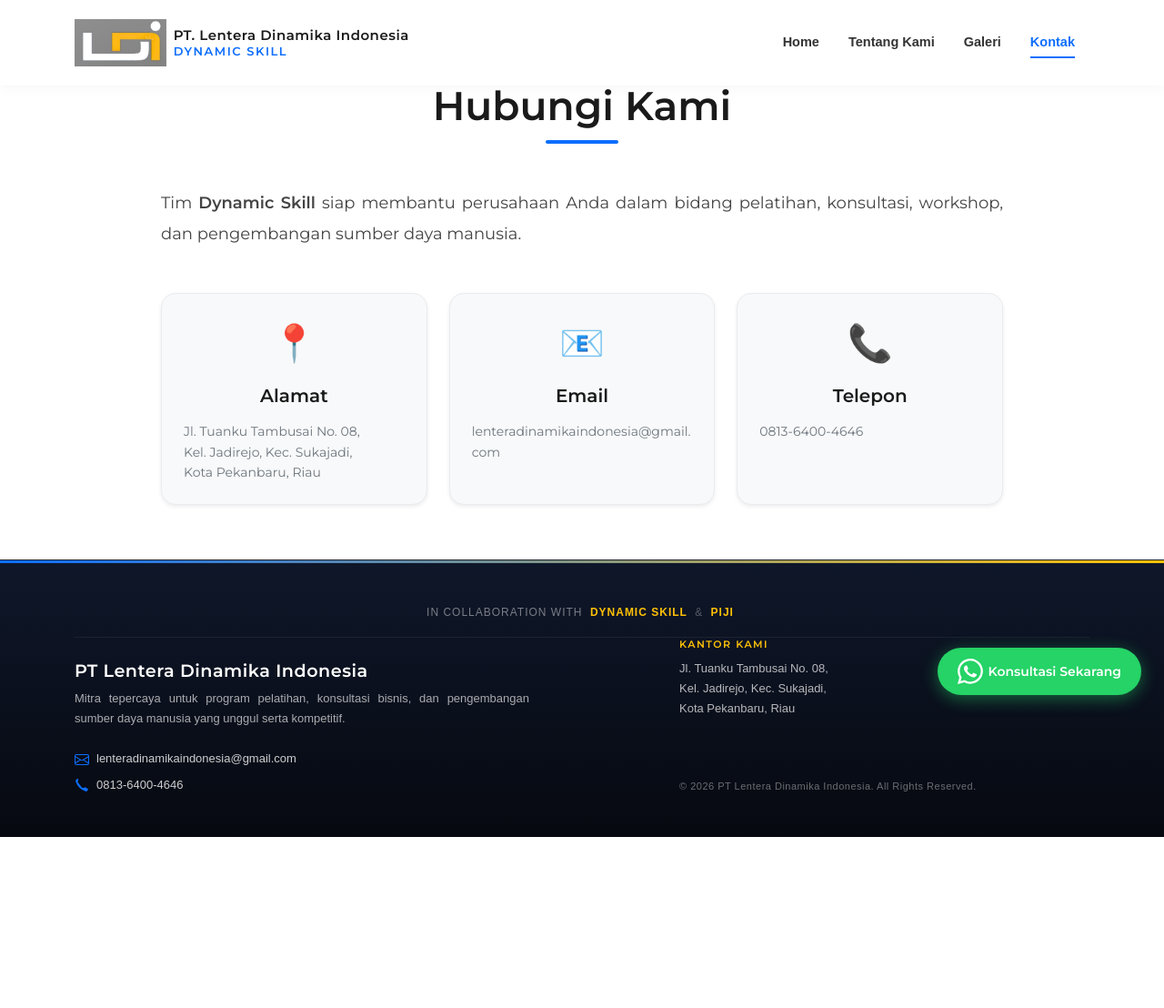
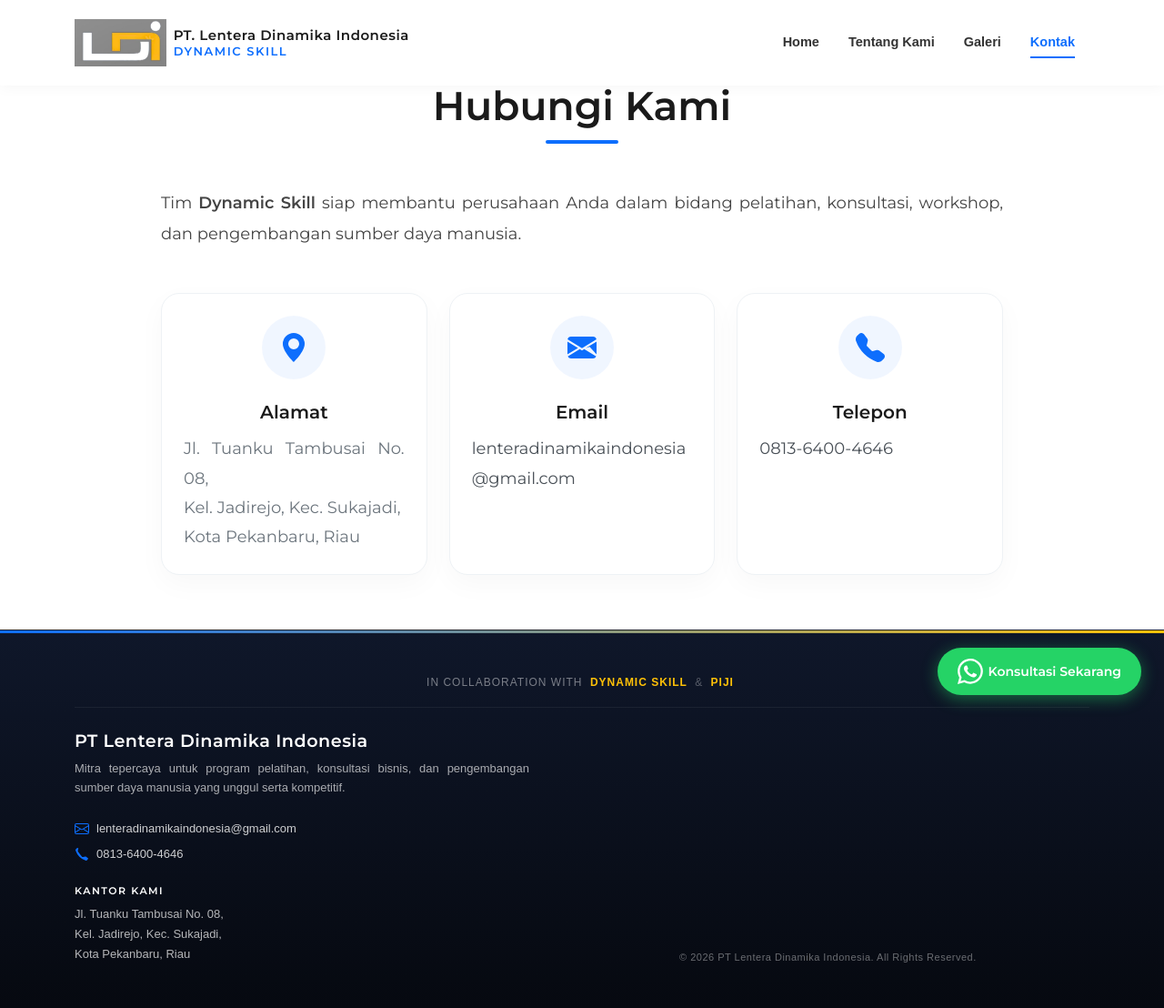
Before and after one commit to Jiefrizal/dynamic-skill, a Flask app: page /contact in a window 1280 px wide. Shown: the whole page at 91% size. Before the commit the page ends 920 px from the top, so only its background shows below. Run offline with Flask 3, Linux system fonts and the light colour scheme.

Commit message:
update website dynamic skill

```diff
--- a/templates/layout/footer.html
+++ b/templates/layout/footer.html
@@ -42,20 +42,21 @@
                         </span>
                     </div>
                 </div>
-            </div>
 
-            <!-- Right: Address -->
-            <div class="col-lg-5 col-md-5 text-start mt-4 mt-md-0 d-flex flex-column justify-content-between">
-                <div class="footer-address-wrapper">
-                    <h6 class="footer-section-title mb-2">Kantor Kami</h6>
+                <!-- Address: Kantor Kami (Rata Kiri, di bawah Telepon) -->
+                <div class="footer-address-wrapper mt-4">
+                    <h6 class="footer-section-title mb-2" style="color: #ffffff !important;">Kantor Kami</h6>
                     <p class="footer-address mb-0">
                         Jl. Tuanku Tambusai No. 08,<br class="d-none d-md-block">
                         Kel. Jadirejo, Kec. Sukajadi,<br class="d-none d-md-block">
                         Kota Pekanbaru, Riau
                     </p>
                 </div>
+            </div>
 
-                <div class="footer-copyright mt-4">
+            <!-- Right: Copyright (aligned to bottom on desktop) -->
+            <div class="col-lg-5 col-md-5 text-start mt-4 mt-md-0 d-flex flex-column justify-content-end">
+                <div class="footer-copyright mt-auto">
                     &copy; 2026 PT Lentera Dinamika Indonesia. All Rights Reserved.
                 </div>
             </div>
--- a/templates/pages/contact.html
+++ b/templates/pages/contact.html
@@ -37,31 +37,102 @@
     }
     .contact-card {
         border: none;
-        border-radius: 16px;
-        transition: transform 0.3s cubic-bezier(0.16, 1, 0.3, 1), box-shadow 0.3s ease;
-        background-color: #f8f9fa;
-        border: 1px solid #e9ecef;
+        border-radius: 20px;
+        transition: transform 0.3s cubic-bezier(0.16, 1, 0.3, 1), box-shadow 0.3s ease, border-color 0.3s ease;
+        background: #ffffff;
+        border: 1px solid #eef2f5;
+        box-shadow: 0 10px 30px rgba(0, 0, 0, 0.03) !important;
+        position: relative;
+        overflow: hidden;
+        text-align: center;
+    }
+    .contact-card::before {
+        content: '';
+        position: absolute;
+        top: 0;
+        left: 0;
+        width: 100%;
+        height: 4px;
+        background: linear-gradient(90deg, #0d6efd, #0dcaf0);
+        opacity: 0;
+        transition: opacity 0.3s ease;
     }
     .contact-card:hover {
         transform: translateY(-8px);
-        box-shadow: 0 15px 35px rgba(0,0,0,0.05) !important;
+        box-shadow: 0 20px 40px rgba(13, 110, 253, 0.08) !important;
+        border-color: #dbeafe;
     }
+    .contact-card:hover::before {
+        opacity: 1;
+    }
+
+    .icon-wrapper {
+        width: 70px;
+        height: 70px;
+        border-radius: 50%;
+        background-color: rgba(13, 110, 253, 0.06);
+        display: flex;
+        align-items: center;
+        justify-content: center;
+        margin: 0 auto 1.5rem;
+        transition: transform 0.3s ease, background-color 0.3s ease;
+    }
+    .contact-card:hover .icon-wrapper {
+        transform: scale(1.1);
+        background-color: rgba(13, 110, 253, 0.1);
+    }
+    .icon-wrapper svg {
+        width: 32px;
+        height: 32px;
+        fill: #0d6efd;
+    }
+
+    .contact-card h5 {
+        font-size: 1.25rem;
+        font-weight: 700;
+        color: #1a1a1a;
+        margin-bottom: 0.75rem;
+    }
+
+    .contact-detail {
+        font-size: 14.5px;
+        line-height: 1.6;
+        color: #495057;
+        margin-bottom: 0;
+    }
+
+    .contact-link {
+        color: #495057;
+        text-decoration: none;
+        transition: color 0.2s ease;
+    }
+    .contact-link:hover {
+        color: #0d6efd;
+        text-decoration: underline;
+    }
+
     @media (max-width: 768px) {
         .contact-card {
-            padding: 0.75rem 0.25rem !important;
+            padding: 1rem 0.25rem !important;
             border-radius: 12px !important;
         }
-        .contact-card .fs-1 {
-            font-size: 1.5rem !important;
-            margin-bottom: 0.5rem !important;
+        .icon-wrapper {
+            width: 45px;
+            height: 45px;
+            margin-bottom: 0.5rem;
+        }
+        .icon-wrapper svg {
+            width: 20px;
+            height: 20px;
         }
         .contact-card h5 {
-            font-size: 12px !important;
+            font-size: 11px !important;
             margin-bottom: 0.25rem !important;
         }
-        .contact-card p {
-            font-size: 9px !important;
-            line-height: 1.4 !important;
+        .contact-detail {
+            font-size: 9.5px !important;
+            line-height: 1.35 !important;
+            word-break: break-all;
         }
     }
 </style>
@@ -84,12 +155,16 @@
                     dan pengembangan sumber daya manusia.
                 </p>
 
-                <div class="row g-2 g-md-4 justify-content-center">
+                <div class="row g-4 justify-content-center">
                     <div class="col-4 col-md-4">
                         <div class="card contact-card shadow-sm p-4 h-100">
-                            <div class="fs-1 mb-3">📍</div>
-                            <h5 class="fw-bold mb-3" style="color: #1a1a1a;">Alamat</h5>
-                            <p class="text-secondary" style="font-size: 14px; line-height: 1.6; margin-bottom: 0;">
+                            <div class="icon-wrapper">
+                                <svg xmlns="http://www.w3.org/2000/svg" viewBox="0 0 16 16">
+                                    <path d="M8 16s6-5.686 6-10A6 6 0 0 0 2 6c0 4.314 6 10 6 10zm0-7a3 3 0 1 1 0-6 3 3 0 0 1 0 6z"/>
+                                </svg>
+                            </div>
+                            <h5 class="fw-bold">Alamat</h5>
+                            <p class="contact-detail text-secondary">
                                 Jl. Tuanku Tambusai No. 08,<br>
                                 Kel. Jadirejo, Kec. Sukajadi,<br>
                                 Kota Pekanbaru, Riau
@@ -99,20 +174,28 @@
 
                     <div class="col-4 col-md-4">
                         <div class="card contact-card shadow-sm p-4 h-100">
-                            <div class="fs-1 mb-3">📧</div>
-                            <h5 class="fw-bold mb-3" style="color: #1a1a1a;">Email</h5>
-                            <p class="text-secondary" style="font-size: 14px; line-height: 1.6; margin-bottom: 0; word-break: break-all;">
-                                lenteradinamikaindonesia@gmail.com
+                            <div class="icon-wrapper">
+                                <svg xmlns="http://www.w3.org/2000/svg" viewBox="0 0 16 16">
+                                    <path d="M.05 3.555A2 2 0 0 1 2 2h12a2 2 0 0 1 1.95 1.555L8 8.414.05 3.555zM0 4.697v7.104l5.803-3.558L0 4.697zM6.761 8.83l-6.57 4.027A2 2 0 0 0 2 14h12a2 2 0 0 0 1.808-1.144l-6.57-4.027L8 9.586l-1.239-.756zm5.436-1.157L16 11.801V4.697l-5.803 3.558z"/>
+                                </svg>
+                            </div>
+                            <h5 class="fw-bold">Email</h5>
+                            <p class="contact-detail text-secondary" style="word-break: break-all;">
+                                <a href="mailto:lenteradinamikaindonesia@gmail.com" class="contact-link">lenteradinamikaindonesia@gmail.com</a>
                             </p>
                         </div>
                     </div>
 
                     <div class="col-4 col-md-4">
                         <div class="card contact-card shadow-sm p-4 h-100">
-                            <div class="fs-1 mb-3">📞</div>
-                            <h5 class="fw-bold mb-3" style="color: #1a1a1a;">Telepon</h5>
-                            <p class="text-secondary" style="font-size: 14px; line-height: 1.6; margin-bottom: 0;">
-                                0813-6400-4646
+                            <div class="icon-wrapper">
+                                <svg xmlns="http://www.w3.org/2000/svg" viewBox="0 0 16 16">
+                                    <path fill-rule="evenodd" d="M1.885.511a1.745 1.745 0 0 1 2.61.163L6.29 2.98c.329.423.445.974.315 1.494l-.547 2.19a.678.678 0 0 0 .178.643l2.457 2.457a.678.678 0 0 0 .644.178l2.189-.547a1.745 1.745 0 0 1 1.494.315l2.306 1.794c.829.645.905 1.87.163 2.611l-1.034 1.034c-.74.74-1.846 1.065-2.877.702a18.634 18.634 0 0 1-7.01-4.42 18.634 18.634 0 0 1-4.42-7.009c-.362-1.03-.037-2.137.703-2.877L1.885.511z"/>
+                                </svg>
+                            </div>
+                            <h5 class="fw-bold">Telepon</h5>
+                            <p class="contact-detail text-secondary">
+                                <a href="tel:081364004646" class="contact-link">0813-6400-4646</a>
                             </p>
                         </div>
                     </div>
```
Also changed, not shown: scratch/check_stylesheets.py (added, +21 -0 lines), scratch/fetch_contact.py (added, +16 -0 lines).
